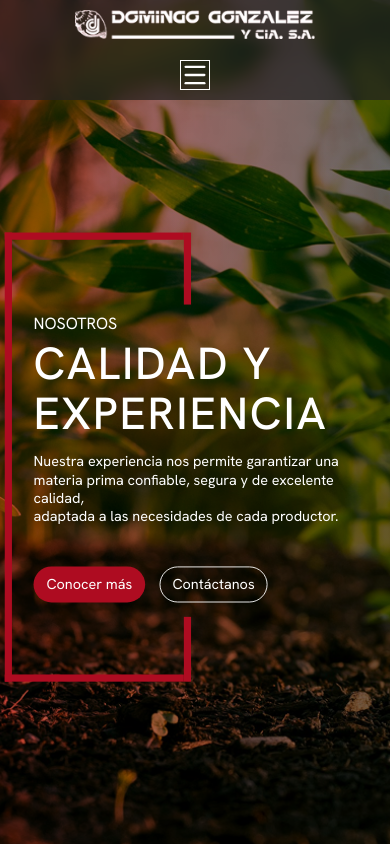
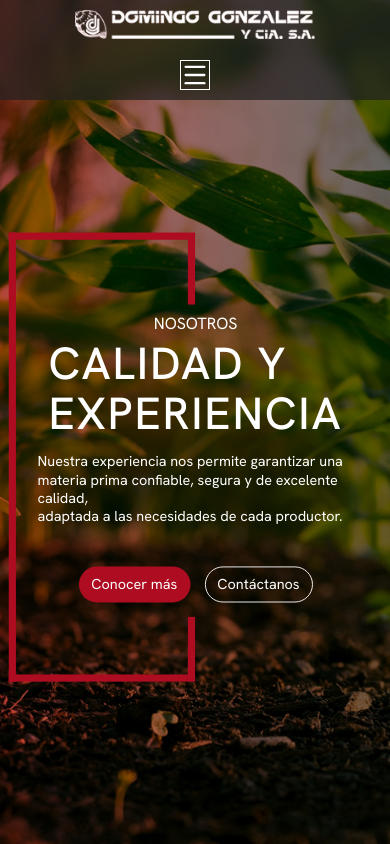
Before and after one commit to juansarachaga/domingogonzalez-cia, a Next.js app: page / in a window 390 px wide. Shown: the top 844 px of the page. Built offline with nearby package versions, Linux system fonts and the light colour scheme.

Commit message:
cambios globales para mobile (revisar)

```diff
--- a/app/globals.css
+++ b/app/globals.css
@@ -22,3 +22,21 @@ body {
   -webkit-font-smoothing: antialiased;
   -moz-osx-font-smoothing: grayscale;
 }
+
+html, body {
+  max-width: 100%;
+  overflow-x: hidden; /* Evita scroll horizontal por desbordes */
+}
+img, video {
+  max-width: 100%;
+  height: auto;
+}
+
+/* En pantallas de hasta 768px (tablet y mobile) */
+@media (max-width: 768px) {
+  body *:not(img):not(video) {
+
+    margin-left: auto;              /* Centra horizontalmente */
+    margin-right: auto;
+  }
+}
```
